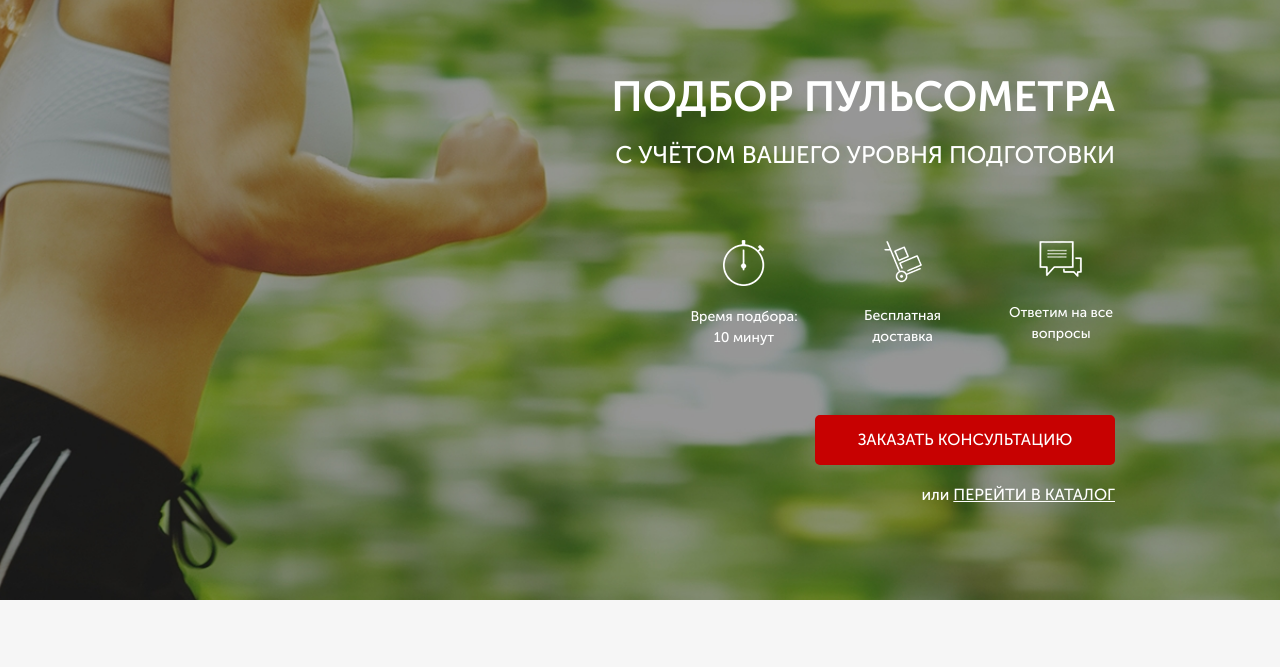
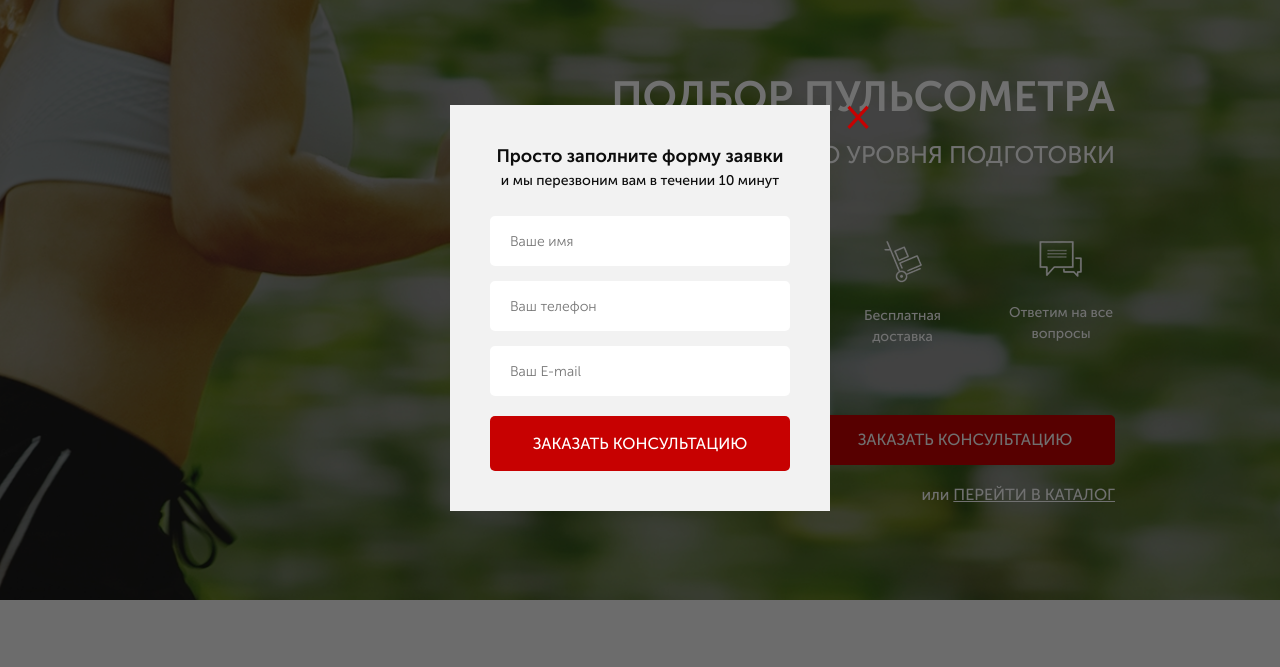
Before and after one commit to miha-9111/Pulse, a website: page src/index.html in a window 1280 px wide. Both pictures are taken after a click on the button "ЗАКАЗАТЬ ЗВОНОК". Shown: the part 92-759 px from the top of the page. Drawn offline with nearby package versions, Linux system fonts and the light colour scheme.

Commit message:
Pulse ver 1.8-add-overlay-modal

```diff
--- a/src/index.html
+++ b/src/index.html
@@ -25,7 +25,7 @@
                 </div>
                 <div class="header__contacts">
                     <a href="tel:+74999228974" class="header__phone">+7 (499) 922-89-74</a>
-                    <button class="button">заказать звонок</button>
+                    <button data-modal="consultation" class="button">заказать звонок</button>
                 </div>
             </header>
 
@@ -51,7 +51,7 @@
                     </div>
                 </div>
 
-                <button class="button button_main">заказать кОНСУЛЬТАЦИЮ</button>
+                <button data-modal="consultation" class="button button_main">заказать кОНСУЛЬТАЦИЮ</button>
                 <div class="promo__link">
                     или
                     <a href="#">ПЕРЕЙТИ В КАТАЛОГ</a>
@@ -517,6 +517,40 @@
         </div>
     </footer>
 
+    <div class="overlay">
+        <div class="modal" id="consultation">
+            <div class="modal__close">&times;</div>
+            <div class="modal__subtitle">Просто заполните форму заявки</div>
+            <div class="modal__descr">и мы перезвоним вам в течении 10 минут</div>
+            <form class="feed-form feed-form_mt25" action="#">
+                <input name="name" required placeholder="Ваше имя" type="text">
+                <input name="phone" required placeholder="Ваш телефон" type="number">
+                <input name="email" required placeholder="Ваш E-mail" type="email">
+
+                <button class="button button_submit">заказать консультацию</button>
+            </form>
+        </div>
+
+        <div class="modal" id="order">
+            <div class="modal__close">&times;</div>
+            <div class="modal__subtitle">Ваш заказ:</div>
+            <div class="modal__descr">Пульсометр Polar FT1</div>
+            <form class="feed-form feed-form_mt25" action="#">
+                <input name="name" required placeholder="Ваше имя" type="text">
+                <input name="phone" required placeholder="Ваш телефон" type="number">
+                <input name="email" required placeholder="Ваш E-mail" type="email">
+
+                <button class="button button_submit">купить</button>
+            </form>
+        </div>
+
+        <div class="modal modal_mini" id="thanks">
+            <div class="modal__close">&times;</div>
+            <div class="modal__subtitle">Спасибо за вашу заявку!</div>
+            <div class="modal__descr">Наш менеджер свяжется с вами в ближайшее время!</div>
+        </div>
+    </div>
+
     <script type="text/javascript" src="https://code.jquery.com/jquery-1.11.0.min.js"></script>
     <script type="text/javascript" src="https://code.jquery.com/jquery-migrate-1.2.1.min.js"></script>
     <script src="js/slick.min.js"></script>
--- a/src/js/script.js
+++ b/src/js/script.js
@@ -34,4 +34,20 @@ $(document).ready(function(){
 
     toggleSlide('.catalog-item__link');
     toggleSlide('.catalog-item__back');
+
+    // Modal
+
+    $('[data-modal=consultation]').on('click', function() {
+        $('.overlay, #consultation').fadeIn('slow');
+    });
+    $('.modal__close').on('click', function() {
+        $('.overlay, #consultation, #thanks, #order').fadeOut('slow');
+    });
+
+    $('.button_mini').each(function(i) {
+        $(this).on('click', function() {
+            $('#order .modal__descr').text($('.catalog-item__subtitle').eq(i).text());
+            $('.overlay, #order').fadeIn('slow');
+        })
+    });
 });
--- a/src/sass/blocks/_forms.scss
+++ b/src/sass/blocks/_forms.scss
@@ -17,4 +17,7 @@
             margin-bottom: 20px;
         }
     }
+    &_mt25 {
+        margin-top: 25px;
+    }
 }
--- /dev/null
+++ b/src/sass/blocks/_modal.scss
@@ -0,0 +1,46 @@
+.overlay {
+    display: none;
+    position: fixed;
+    width: 100%;
+    height: 100%;
+    top: 0;
+    background-color: rgba(0,0,0, .56);
+}
+.modal {
+    position: absolute;
+    top: 50%;
+    left: 50%;
+    transform: translate(-50%, -50%);
+    width: 380px;
+    min-height: 400px;
+    background-color: #f2f2f2;
+    padding: 38px 40px 40px 40px;
+    &__close {
+        position: absolute;
+        top: 0;
+        right: -40px;
+        font-size: 41px;
+        line-height: 21px;
+        color: $main-color;
+        cursor: pointer;
+    }
+    &__subtitle {
+        color: #0d0d0d;
+        font-size: 18px;
+        font-weight: 700;
+        text-align: center;
+    }
+    &__descr {
+        color: #0d0d0d;
+        font-size: 14px;
+        font-weight: 500;
+        text-align: center;
+    }
+    &_mini {
+        min-height: 140px;
+    }
+}
+
+#consultation, #order, #thanks {
+    display: none;
+}
--- a/src/sass/style.scss
+++ b/src/sass/style.scss
@@ -17,3 +17,4 @@
 @import 'blocks/catalog';
 @import 'blocks/feed';
 @import 'blocks/footer';
+@import 'blocks/modal';
```
Also changed, not shown: src/css/style.min.css.
